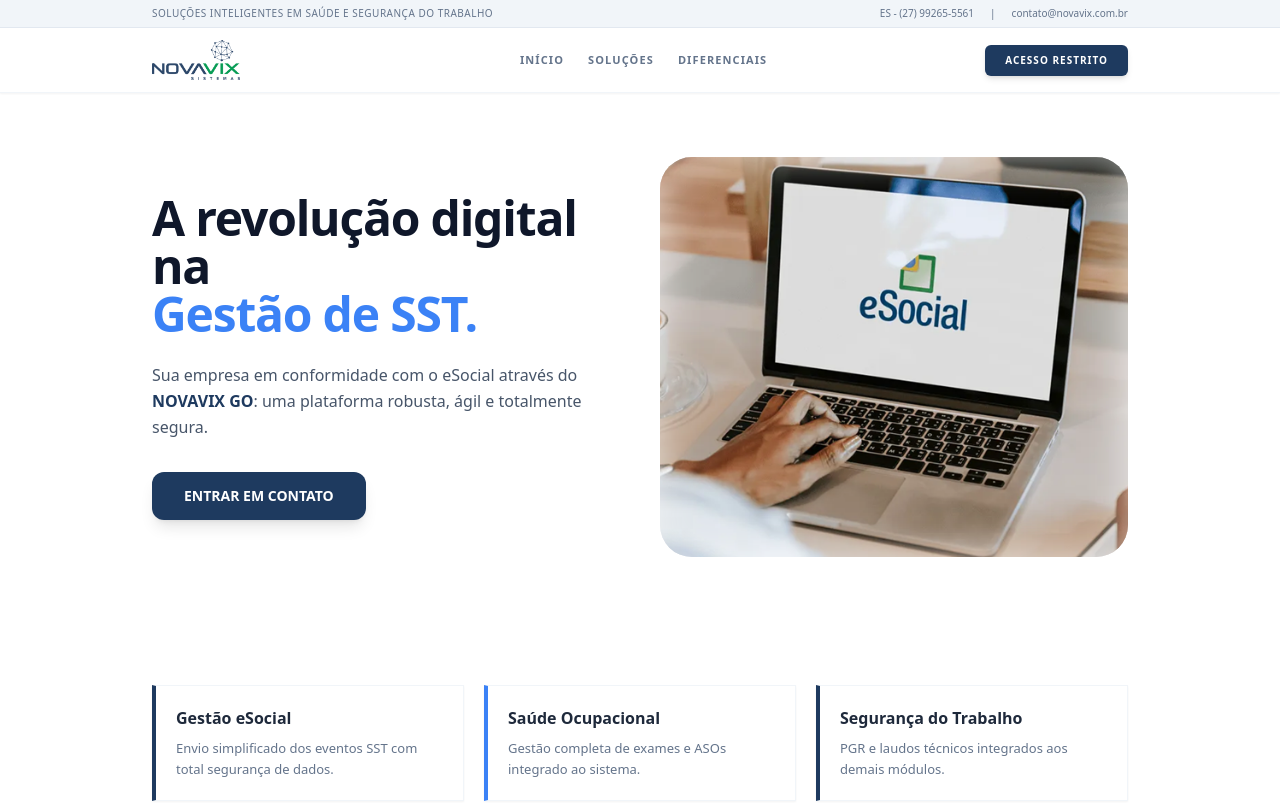
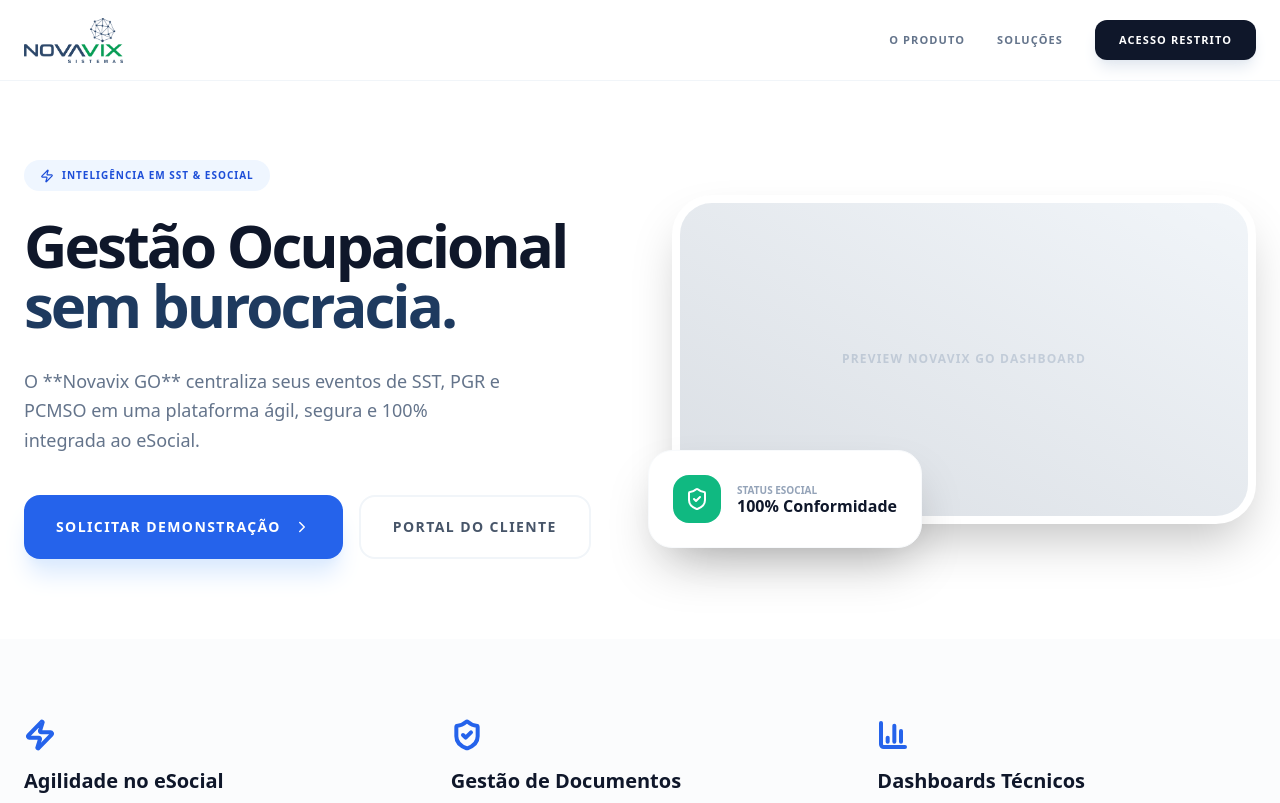
Before and after one commit to InfraNvix/novavix-site, a Next.js app: page / in a window 1280 px wide. Shown: the top 803 px of the page. Built offline with nearby package versions, Linux system fonts and the light colour scheme.

Commit message:
Update page.tsx

```diff
--- a/app/page.tsx
+++ b/app/page.tsx
@@ -1,122 +1,103 @@
+'use client';
+
 import Link from 'next/link';
 import Image from 'next/image';
+import { ShieldCheck, Zap, BarChart3, ChevronRight } from 'lucide-react';
 
 export default function HomePage() {
   const azulNovavix = "#1E3A5F";
-  const azulClaro = "#3B82F6";
 
   return (
-    <div className="min-h-screen bg-white font-sans text-slate-800 overflow-x-hidden">
-      {/* BARRA SUPERIOR - MAIS COMPACTA */}
-      <div className="bg-slate-100 border-b border-slate-200 py-1.5 text-[10px] font-medium text-slate-500">
-        <div className="max-w-5xl mx-auto px-6 flex justify-between items-center gap-4">
-          <span className="truncate uppercase tracking-wider">Soluções Inteligentes em Saúde e Segurança do Trabalho</span>
-          <div className="flex gap-4 shrink-0">
-            <span>ES - (27) 99265-5561</span>
-            <span className="hidden md:inline">|</span>
-            <span className="hidden md:inline">contato@novavix.com.br</span>
-          </div>
-        </div>
-      </div>
+    <div className="min-h-screen bg-white font-sans text-slate-900 selection:bg-blue-100 origin-top scale-90 lg:scale-100">
 
-      {/* HEADER - ALTURA REDUZIDA */}
-      <nav className="bg-white border-b border-slate-100 sticky top-0 z-50 shadow-sm">
-        <div className="max-w-5xl mx-auto px-6 py-3 flex justify-between items-center">
-          <div className="relative w-[150px] h-[40px]">
-            <Image
-              src="/logo-novavix.png"
-              alt="Novavix"
-              fill
-              className="object-contain object-left"
-              priority
-            />
+      {/* NAVBAR COMPACTA */}
+      <nav className="fixed top-0 w-full bg-white/80 backdrop-blur-md z-50 border-b border-slate-100">
+        <div className="max-w-7xl mx-auto px-6 h-20 flex justify-between items-center">
+          <div className="relative w-[150px] h-[45px]">
+            <Image src="/logo-novavix.png" alt="Novavix" fill className="object-contain object-left" />
           </div>
 
-          <div className="hidden lg:flex gap-6 text-[11px] font-bold uppercase tracking-widest text-slate-500">
-            <Link href="#" className="hover:text-blue-600 transition-colors">Início</Link>
-            <Link href="#" className="hover:text-blue-600 transition-colors">Soluções</Link>
-            <Link href="#" className="hover:text-blue-600 transition-colors">Diferenciais</Link>
+          <div className="hidden md:flex items-center gap-8 text-[11px] font-black uppercase tracking-widest text-slate-500">
+            <Link href="#produto" className="hover:text-blue-600 transition-colors">O Produto</Link>
+            <Link href="#solucoes" className="hover:text-blue-600 transition-colors">Soluções</Link>
+            <Link href="/login" className="bg-slate-900 text-white px-6 py-3 rounded-xl hover:bg-blue-700 transition-all shadow-lg shadow-slate-200">
+              Acesso Restrito
+            </Link>
           </div>
-
-          <Link
-            href="/login"
-            className="text-white px-5 py-2 rounded-md font-bold text-[10px] uppercase tracking-widest hover:brightness-110 transition-all shadow-md active:scale-95"
-            style={{ backgroundColor: azulNovavix }}
-          >
-            Acesso Restrito
-          </Link>
         </div>
       </nav>
 
-      {/* HERO SECTION - ESCALADA PARA ~85% */}
-      <section className="relative bg-white py-12 lg:py-16 overflow-hidden">
-        <div className="max-w-5xl mx-auto px-6 grid lg:grid-cols-2 gap-10 items-center">
+      {/* HERO SECTION - O IMPACTO */}
+      <section className="pt-40 pb-20 px-6">
+        <div className="max-w-7xl mx-auto grid lg:grid-cols-2 gap-16 items-center">
+          <div>
+            <div className="inline-flex items-center gap-2 bg-blue-50 text-blue-700 px-4 py-2 rounded-full text-[10px] font-black uppercase tracking-widest mb-6">
+              <Zap size={14} /> Inteligência em SST & eSocial
+            </div>
+            <h1 className="text-5xl lg:text-6xl font-black text-slate-900 tracking-tighter leading-[0.95] mb-8">
+              Gestão Ocupacional <br />
+              <span style={{ color: azulNovavix }}>sem burocracia.</span>
+            </h1>
+            <p className="text-lg text-slate-500 font-medium leading-relaxed max-w-[480px] mb-10">
+              O **Novavix GO** centraliza seus eventos de SST, PGR e PCMSO em uma plataforma ágil, segura e 100% integrada ao eSocial.
+            </p>
 
-          <div className="z-10">
-            <h1 className="text-4xl lg:text-5xl font-extrabold leading-[1.1] mb-6 text-slate-900 tracking-tight">
-              A revolução digital na <br />
-              <span style={{ color: azulClaro }}>Gestão de SST.</span>
-            </h1>
-            <p className="text-base text-slate-600 mb-8 max-w-md leading-relaxed">
-              Sua empresa em conformidade com o eSocial através do <strong style={{ color: azulNovavix }}>NOVAVIX GO</strong>: uma plataforma robusta, ágil e totalmente segura.
-            </p>
-            <div className="flex flex-wrap gap-3">
-              <Link
-                href="https://wa.me/5527992655561?text=Olá, gostaria de entrar em contato sobre o NOVAVIX GO."
-                target="_blank"
-                rel="noopener noreferrer"
-                className="text-white px-8 py-3.5 rounded-xl font-bold text-sm uppercase transition-all shadow-lg hover:-translate-y-1 active:scale-95"
-                style={{ backgroundColor: azulNovavix }}
-              >
-                Entrar em Contato
+            <div className="flex flex-col sm:flex-row gap-4">
+              <Link href="https://wa.me/5527992655561" className="flex items-center justify-center gap-3 bg-blue-600 text-white px-8 py-5 rounded-2xl font-bold text-sm uppercase tracking-widest hover:bg-blue-700 transition-all shadow-xl shadow-blue-100">
+                Solicitar Demonstração <ChevronRight size={18} />
+              </Link>
+              <Link href="/login" className="flex items-center justify-center gap-3 bg-white border-2 border-slate-100 text-slate-600 px-8 py-5 rounded-2xl font-bold text-sm uppercase tracking-widest hover:border-blue-200 transition-all">
+                Portal do Cliente
               </Link>
             </div>
           </div>
 
-          {/* IMAGEM COM MÁSCARA DE ESMAECIMENTO */}
-          <div className="relative group overflow-hidden rounded-[32px] transition-all duration-700">
-              <div className="relative w-full h-[300px] md:h-[400px]">
-                <Image
-                  src="/logo-novavix-branca.png"
-                  alt="Sistema NOVAVIX GO"
-                  fill
-                  className="object-cover object-center transition-transform group-hover:scale-105 duration-700"
-                  priority
-                />
-                {/* Esmaecimento suave nas bordas para integração total ao fundo branco */}
-                <div className="absolute inset-0 pointer-events-none shadow-[inset_0_0_40px_rgba(255,255,255,0.7)]"></div>
+          {/* ÁREA VISUAL (REPRESENTAÇÃO DO SISTEMA) */}
+          <div className="relative">
+            <div className="bg-slate-100 rounded-[40px] aspect-video w-full overflow-hidden shadow-2xl border-[8px] border-white relative group">
+              <div className="absolute inset-0 bg-gradient-to-tr from-slate-900/10 to-transparent"></div>
+              {/* Aqui entrará um print real do Dashboard depois */}
+              <div className="flex items-center justify-center h-full text-slate-300 font-black uppercase tracking-widest text-xs">
+                Preview Novavix GO Dashboard
               </div>
+            </div>
+            {/* Badge flutuante */}
+            <div className="absolute -bottom-6 -left-6 bg-white p-6 rounded-3xl shadow-2xl border border-slate-50 hidden md:block animate-bounce-slow">
+              <div className="flex items-center gap-4">
+                <div className="bg-emerald-500 p-3 rounded-2xl text-white">
+                  <ShieldCheck size={24} />
+                </div>
+                <div>
+                  <p className="text-[10px] font-black uppercase text-slate-400">Status eSocial</p>
+                  <p className="font-bold text-slate-900 leading-none">100% Conformidade</p>
+                </div>
+              </div>
+            </div>
           </div>
         </div>
       </section>
 
-      {/* SERVIÇOS - GRID MAIS COMPACTO */}
-      <section className="py-16 max-w-5xl mx-auto px-6">
-        <div className="grid md:grid-cols-3 gap-5">
-          {[
-            { t: "Gestão eSocial", d: "Envio simplificado dos eventos SST com total segurança de dados." },
-            { t: "Saúde Ocupacional", d: "Gestão completa de exames e ASOs integrado ao sistema." },
-            { t: "Segurança do Trabalho", d: "PGR e laudos técnicos integrados aos demais módulos." },
-            { t: "Portal do Cliente", d: "Acesso 24h possibilitando gestão de indicadores." },
-            { t: "Treinamentos NRs", d: "Gestão de vencimentos normativos e certificados. (BREVE)" },
-            { t: "Financeiro Integrado", d: "Geração automatizada de boletos e notas fiscais." }
-          ].map((item, i) => (
-            <div key={i} className="bg-white p-5 border border-slate-100 shadow-sm hover:shadow-md transition-shadow border-l-4" style={{ borderLeftColor: i % 2 === 0 ? azulNovavix : azulClaro }}>
-              <h3 className="text-base font-bold mb-2 text-slate-800">{item.t}</h3>
-              <p className="text-slate-500 text-[13px] leading-relaxed">{item.d}</p>
-            </div>
-          ))}
+      {/* SEÇÃO DE DIFERENCIAIS RÁPIDOS */}
+      <section id="produto" className="py-20 bg-slate-50/50">
+        <div className="max-w-7xl mx-auto px-6 grid md:grid-cols-3 gap-12">
+          <div className="space-y-4">
+            <div className="text-blue-600"><Zap size={32} strokeWidth={3} /></div>
+            <h4 className="font-bold text-xl">Agilidade no eSocial</h4>
+            <p className="text-slate-500 text-sm leading-relaxed font-medium">Envio automatizado dos eventos S-2210, S-2220 e S-2240 com validação prévia.</p>
+          </div>
+          <div className="space-y-4">
+            <div className="text-blue-600"><ShieldCheck size={32} strokeWidth={3} /></div>
+            <h4 className="font-bold text-xl">Gestão de Documentos</h4>
+            <p className="text-slate-500 text-sm leading-relaxed font-medium">PGR e PCMSO sempre atualizados e disponíveis para download imediato no portal.</p>
+          </div>
+          <div className="space-y-4">
+            <div className="text-blue-600"><BarChart3 size={32} strokeWidth={3} /></div>
+            <h4 className="font-bold text-xl">Dashboards Técnicos</h4>
+            <p className="text-slate-500 text-sm leading-relaxed font-medium">Visualize a saúde ocupacional da sua empresa com indicadores claros e objetivos.</p>
+          </div>
         </div>
       </section>
 
-      {/* RODAPÉ DISCRETO */}
-      <footer className="bg-slate-900 text-white py-10 px-6">
-        <div className="max-w-5xl mx-auto text-center">
-            <p className="text-slate-500 text-[10px] font-bold uppercase tracking-[0.3em]">
-                © 2026 NOVAVIX SISTEMAS. Todos os direitos reservados.
-            </p>
-        </div>
-      </footer>
     </div>
   );
 }
```
